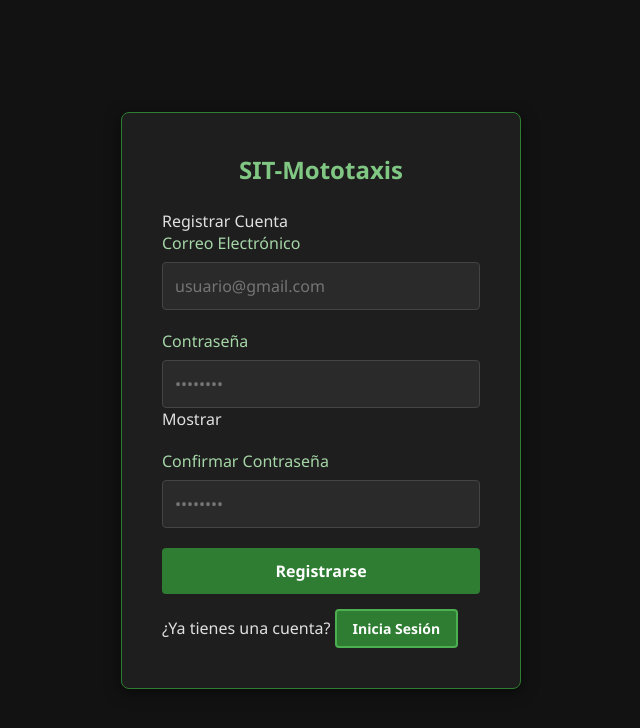
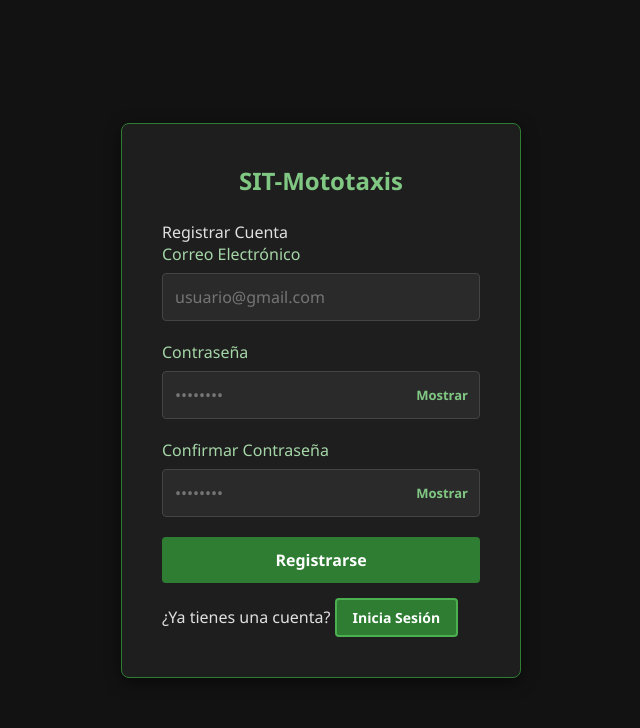
Before and after one commit to dan1elMarcos/sig-moto, a plain HTML site: page index.html in a window 1280 px wide. Both pictures are taken after a click on the link "Regístrate aquí". Shown: the whole page, without its empty margins (319-959 px from the left). Drawn offline with Linux system fonts and the light colour scheme.

Commit message:
style: añadir diseño y lógica-

```diff
--- a/css/login.css
+++ b/css/login.css
@@ -109,3 +109,31 @@ button:hover {
   border-color: #81c784;
   box-shadow: 0 2px 8px rgba(76, 175, 80, 0.3);
 }
+
+
+
+
+/* NUEVOS ESTILOS PARA EL BOTÓN DE MOSTRAR CONTRASEÑA */
+.password-container {
+  position: relative;
+  display: flex;
+  align-items: center;
+}
+
+.password-container input {
+  padding-right: 75px; /* Evita que el texto de la contraseña se encime con el botón */
+}
+
+.toggle-password-btn {
+  position: absolute;
+  right: 12px;
+  color: #81c784; /* Verde claro a juego con tus títulos */
+  cursor: pointer;
+  font-size: 13px;
+  font-weight: bold;
+  user-select: none;
+}
+
+.toggle-password-btn:hover {
+  color: #4caf50; /* Cambia a verde más brillante al pasar el cursor */
+}
--- a/index.html
+++ b/index.html
@@ -54,13 +54,21 @@
       </div>
       <div class="input-group">
   <label for="password">Contraseña</label>
+  <div class="password-container">
     <input type="password" id="password" required placeholder="••••••••">
     <span class="toggle-password-btn" data-target="password">Mostrar</span>
   </div>
+</div>
+
 <div class="input-group" id="confirm-password-group" style="display: none;">
   <label for="confirm-password">Confirmar Contraseña</label>
+  <div class="password-container">
     <input type="password" id="confirm-password" placeholder="••••••••">
+    <span class="toggle-password-btn" data-target="confirm-password">Mostrar</span>
   </div>
+</div>
+
+
       <button type="submit" id="main-button">
         Iniciar Sesión
         <span class="loading-spinner"></span>
--- a/js/login.js
+++ b/js/login.js
@@ -33,6 +33,26 @@ function setLoading(isLoading) {
     toggleLoginRegisterLink.style.pointerEvents = "auto";
   }
 }
+
+
+
+// LÓGICA PARA ALTERNAR MOSTRAR/OCULTAR CONTRASEÑA
+// ==========================================
+document.querySelectorAll('.toggle-password-btn').forEach(btn => {
+  btn.addEventListener('click', function() {
+    // Buscamos el input correspondiente usando el atributo 'data-target'
+    const targetId = this.getAttribute('data-target');
+    const input = document.getElementById(targetId);
+
+    if (input.type === 'password') {
+      input.type = 'text';
+      this.textContent = 'Ocultar';
+    } else {
+      input.type = 'password';
+      this.textContent = 'Mostrar';
+    }
+  });
+});
 
 // Alternar entre modo de registro y login
 toggleRegisterLoginLink.addEventListener("click", (e) => {
```
Lines whose indentation alone changed are shown as unchanged.
